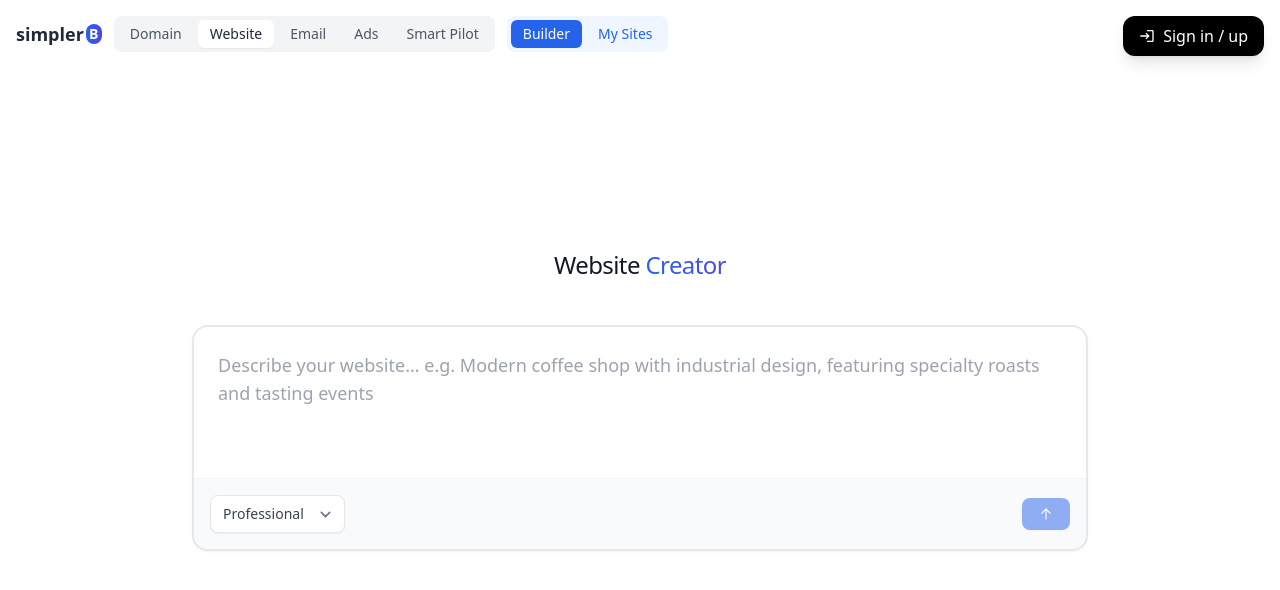
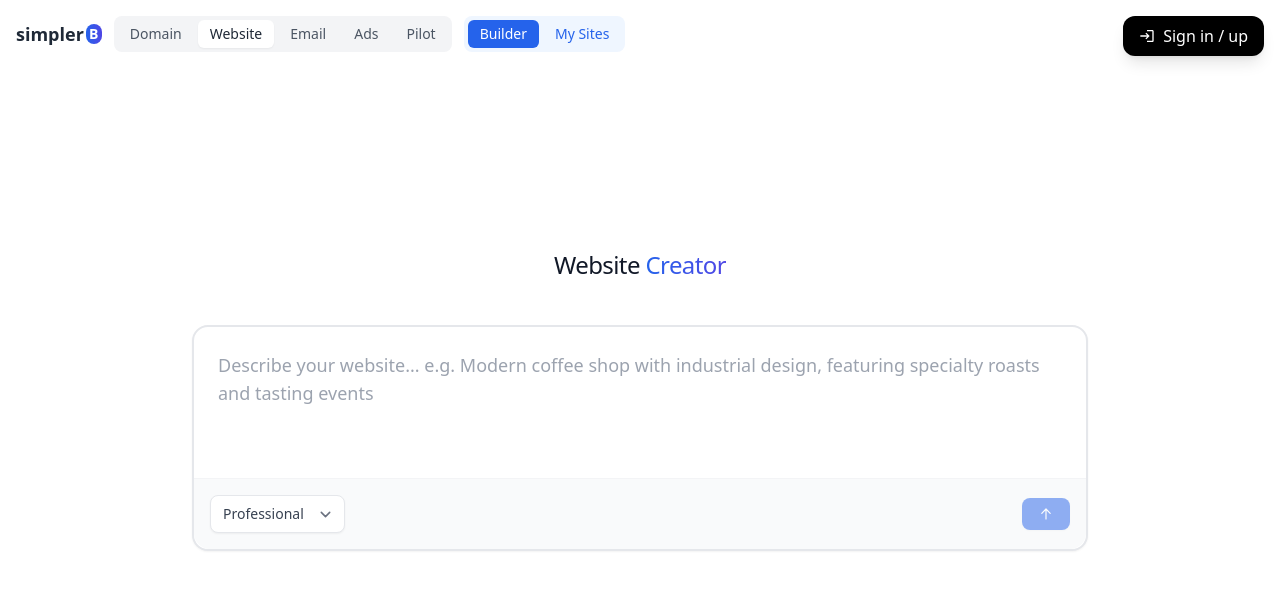
Before and after one commit to romanvieito/simplerb, a Next.js app: page /web in a window 1280 px wide. Shown: the top 590 px of the page. Built offline with nearby package versions, Linux system fonts and the light colour scheme; no server answers.

Commit message:
UI: Rename 'Smart Pilot' to 'Pilot' across UI labels

```diff
--- a/pages/ads-analyzer.tsx
+++ b/pages/ads-analyzer.tsx
@@ -379,7 +379,7 @@ const AdsAnalyzerPage = () => {
               onClick={() => router.push('/smart-pilot')}
               className="px-3 py-1 text-sm font-medium text-gray-600 hover:text-gray-800 transition-colors"
             >
-              Smart Pilot
+              Pilot
             </button>
           </div>
 
--- a/pages/ads.tsx
+++ b/pages/ads.tsx
@@ -491,7 +491,7 @@ const AdsPage = () => {
               onClick={() => router.push('/smart-pilot')}
               className="px-3 py-1 text-sm font-medium text-gray-600 hover:text-gray-800 transition-colors"
             >
-              Smart Pilot
+              Pilot
             </button>
           </div>
 
--- a/pages/campaign-drafts.tsx
+++ b/pages/campaign-drafts.tsx
@@ -24,8 +24,6 @@ import {
   DialogActions,
   CircularProgress
 } from "@mui/material";
-import EditIcon from '@mui/icons-material/Edit';
-import DeleteIcon from '@mui/icons-material/Delete';
 import DownloadIcon from '@mui/icons-material/Download';
 import VisibilityIcon from '@mui/icons-material/Visibility';
 import SBRContext from "../context/SBRContext";
@@ -222,7 +220,7 @@ const CampaignDraftsPage = () => {
               onClick={() => router.push('/smart-pilot')}
               className="px-3 py-1 text-sm font-medium text-gray-600 hover:text-gray-800 transition-colors"
             >
-              Smart Pilot
+              Pilot
             </button>
           </div>
 
--- a/pages/domain.tsx
+++ b/pages/domain.tsx
@@ -713,7 +713,7 @@ const DomainPage: React.FC = () => {
               onClick={() => router.push('/smart-pilot')}
               className="px-3 py-1 text-sm font-medium text-gray-600 hover:text-gray-800 transition-colors"
             >
-              Smart Pilot
+              Pilot
             </button>
           </div>
         </div>
--- a/pages/email.tsx
+++ b/pages/email.tsx
@@ -205,7 +205,7 @@ const EmailPage = () => {
               onClick={() => router.push('/smart-pilot')}
               className="px-3 py-1 text-sm font-medium text-gray-600 hover:text-gray-800 transition-colors"
             >
-              Smart Pilot
+              Pilot
             </button>
           </div>
         </div>
--- a/pages/sites.tsx
+++ b/pages/sites.tsx
@@ -251,7 +251,7 @@ const SitesPage = () => {
               onClick={() => router.push('/smart-pilot')}
               className="px-3 py-1 text-sm font-medium text-gray-600 hover:text-gray-800 transition-colors"
             >
-              Smart Pilot
+              Pilot
             </button>
           </div>
 
--- a/pages/smart-pilot.tsx
+++ b/pages/smart-pilot.tsx
@@ -330,7 +330,7 @@ const SmartPilotPage = () => {
   return (
     <div className="flex max-w-7xl mx-auto flex-col items-center justify-center py-2 min-h-screen">
       <Head>
-        <title>Smart Pilot - simplerB</title>
+        <title>Pilot - simplerB</title>
         <link rel="icon" href="/favicon.ico" />
       </Head>
 
@@ -378,7 +378,7 @@ const SmartPilotPage = () => {
               Ads
             </button>
             <button className="px-3 py-1 bg-white rounded-md text-sm font-medium text-gray-800 shadow-sm">
-              Smart Pilot
+              Pilot
             </button>
           </div>
         </div>
@@ -397,7 +397,7 @@ const SmartPilotPage = () => {
         </Box>
 
         <h1 className="text-2xl text-gray-900 mb-8 tracking-tight">
-          Smart <span className="bg-clip-text text-transparent bg-gradient-to-r from-blue-600 to-indigo-600">Pilot</span>
+          <span className="bg-clip-text text-transparent bg-gradient-to-r from-blue-600 to-indigo-600">Pilot</span>
         </h1>
 
         <div className="w-full max-w-7xl mx-auto flex gap-6 h-[calc(100vh-200px)]">
@@ -478,7 +478,7 @@ const SmartPilotPage = () => {
               {messages.length === 0 && !isStreaming && (
                 <div className="text-center py-12">
                   <Typography variant="h6" color="textSecondary" className="mb-4">
-                    Start a conversation with Smart Pilot
+                    Start a conversation with Pilot
                   </Typography>
                   <div className="flex flex-wrap gap-2 justify-center">
                     {quickPrompts.map((prompt, index) => (
@@ -566,7 +566,7 @@ const SmartPilotPage = () => {
                       sendMessage(messageInput);
                     }
                   }}
-                  placeholder="Ask Smart Pilot anything about domains, websites, emails, or ads..."
+                  placeholder="Ask Pilot anything about domains, websites, emails, or ads..."
                   disabled={isLoading}
                   InputProps={{
                     endAdornment: (
--- a/pages/web.tsx
+++ b/pages/web.tsx
@@ -892,7 +892,7 @@ const WebPage = () => {
               onClick={() => router.push('/smart-pilot')}
               className="px-3 py-1 text-sm font-medium text-gray-600 hover:text-gray-800 transition-colors"
             >
-              Smart Pilot
+              Pilot
             </button>
           </div>
 
```
